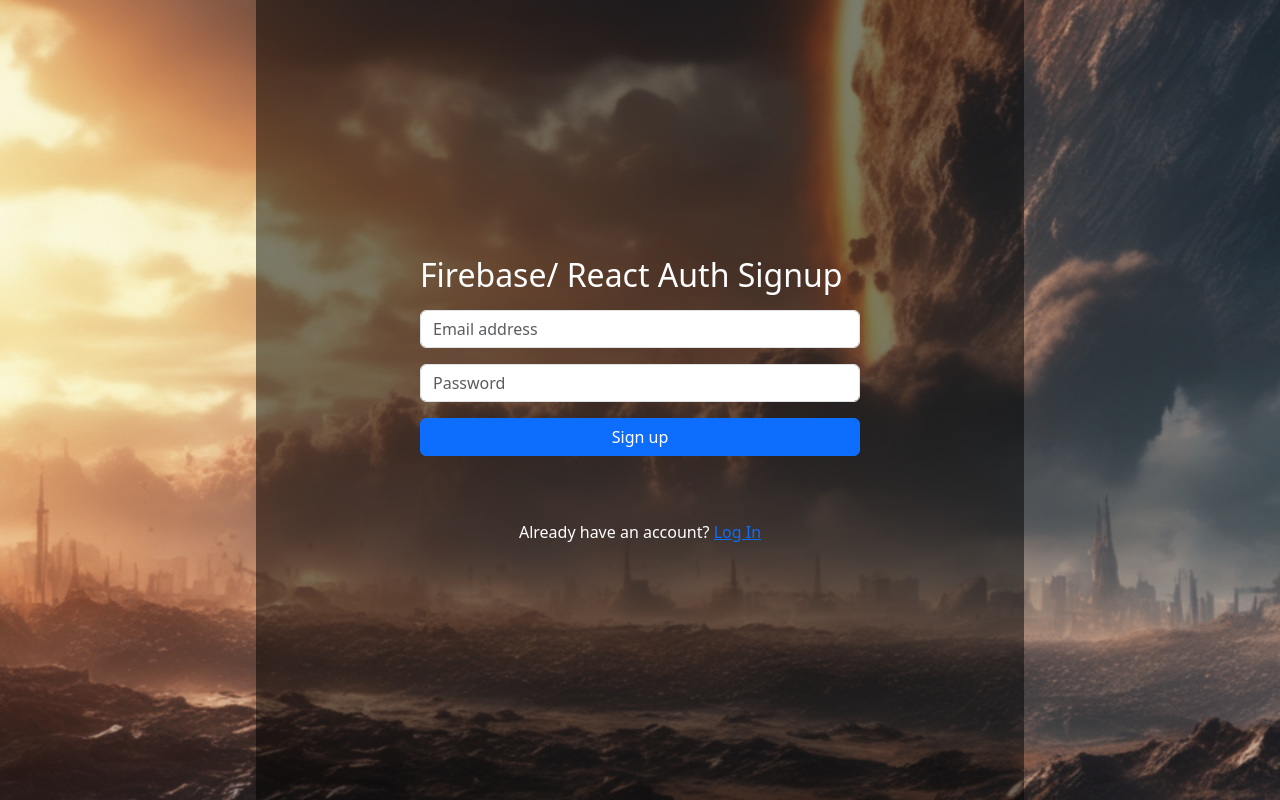
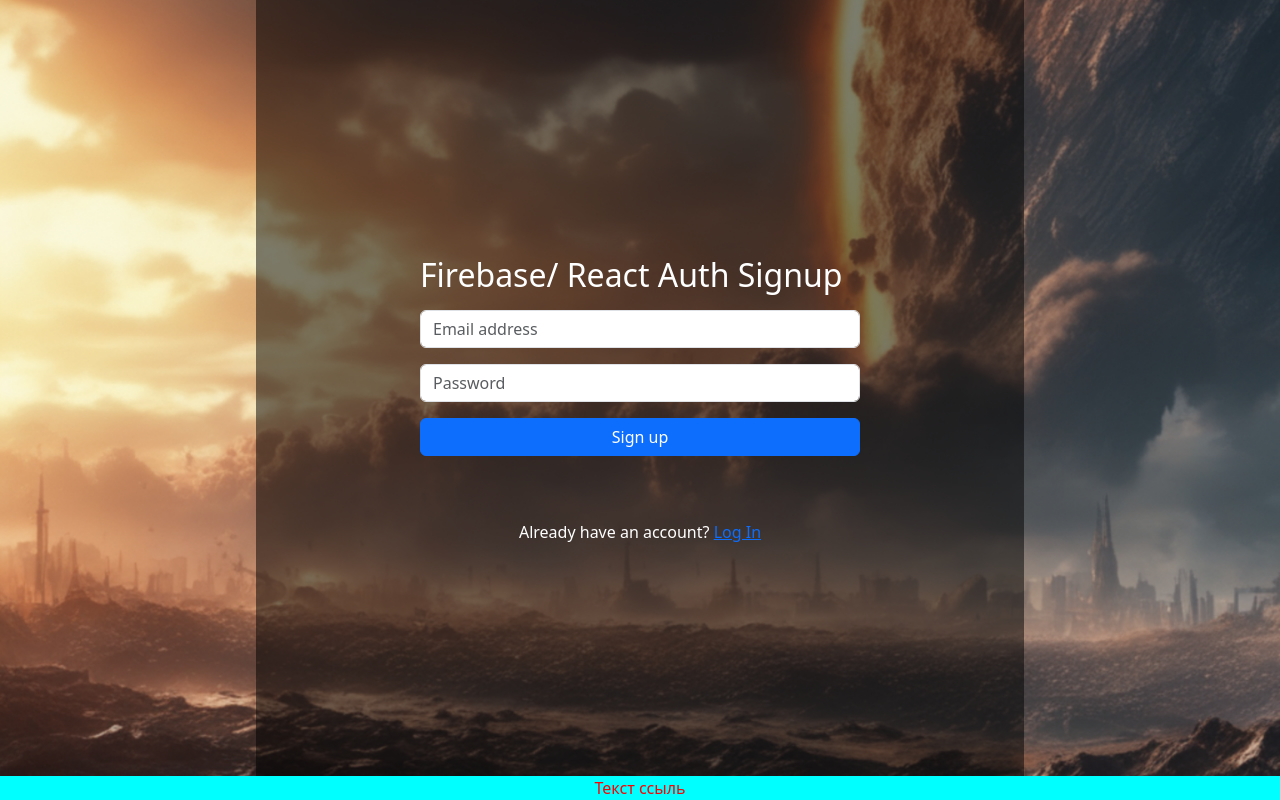
Before and after one commit to wehddn/jeux-des-dieux, a React (Create React App) app: page /signup in a window 1280 px wide. Built offline with nearby package versions, Linux system fonts and the light colour scheme; no server answers.

Commit message:
добавлена и закреплена тестовая строчка футера, проверьте пожалуйста размещение функции в App.js  (но на самом деле проверка связи с GIT, прикольно)))

```diff
--- a/src/App.js
+++ b/src/App.js
@@ -7,6 +7,7 @@ import Login from "./pages/page_auth/Login";
 import Signup from "./pages/page_auth/Signup";
 import ProtectedRoute from "./components/ProtectedRoute";
 import { UserAuthContextProvider, useUserAuth } from "./context/UserAuthContext";
+import Footer from './components/footer';
 
 function App() {
 
@@ -35,6 +36,7 @@ function App() {
           </Row>
         </Container>
       </div>
+      <Footer></Footer>
     </div>
   );
 }
--- /dev/null
+++ b/src/components/footer.css
@@ -0,0 +1,10 @@
+.footer {
+    color: red;
+    text-align: center;
+    background-color: aqua;
+    position: fixed;
+    left: 0;
+    right: 0;
+    bottom: 0;
+    z-index: 10;
+}
--- /dev/null
+++ b/src/components/footer.js
@@ -0,0 +1,13 @@
+import React from 'react';
+import "./footer.css"
+const Footer = () => {
+return (
+<div>
+
+    <footer class="footer">Текст ссыль</footer>
+
+</div>
+);
+}
+
+export default Footer;
```
